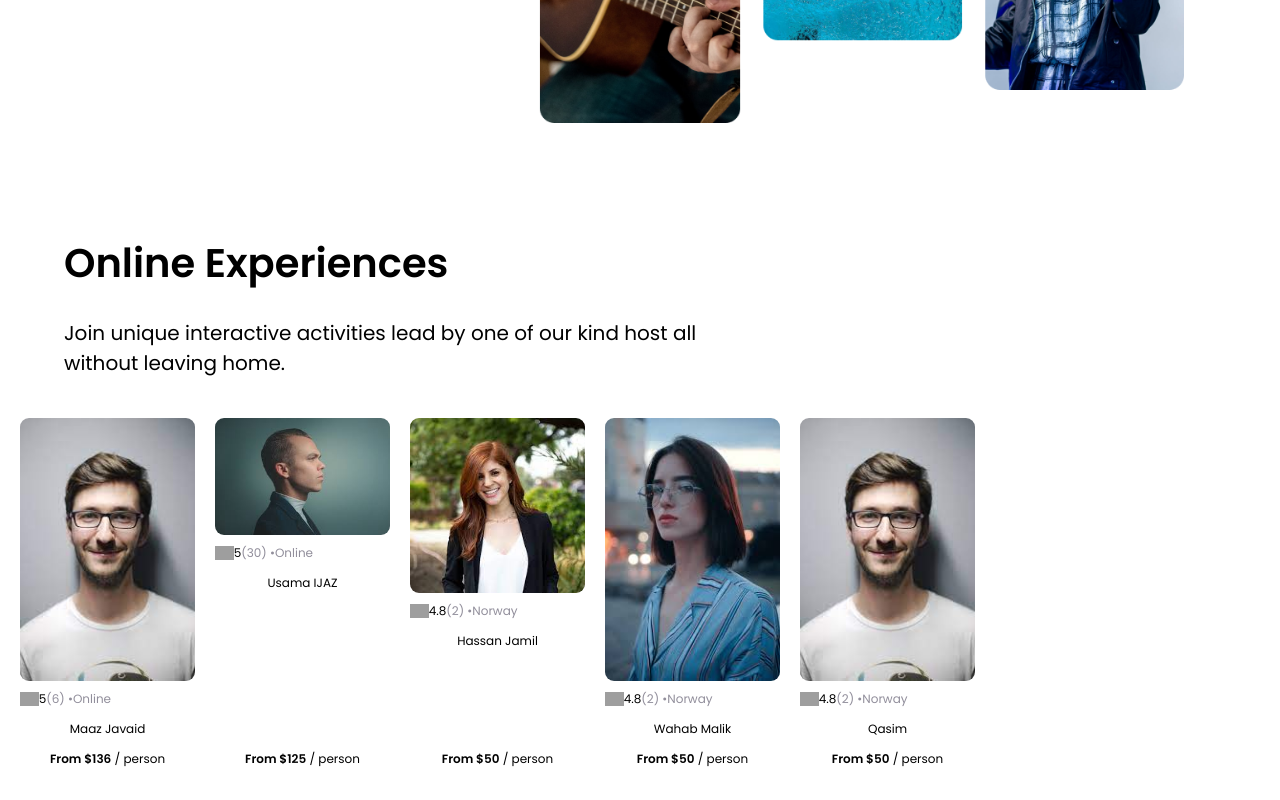
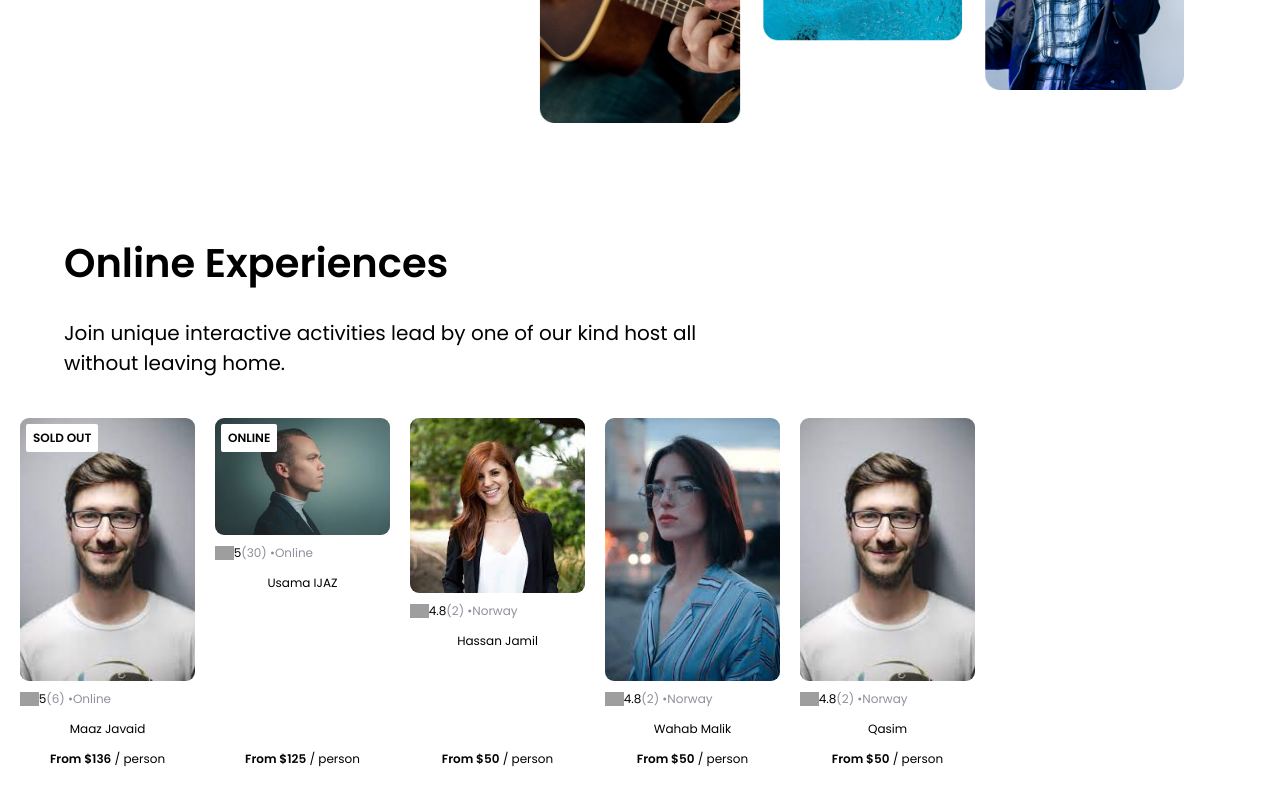
Before and after one commit to mmaazjavaid/Air-bnb_REACT, a React (Create React App) app: page / in a window 1280 px wide. Shown: the part 640-1440 px from the top of the page. Built offline with nearby package versions, Linux system fonts and the light colour scheme; grey boxes are pictures that could not be loaded.

Commit message:
Conditional rendering and object passing and project completed

```diff
--- a/src/components/Card.jsx
+++ b/src/components/Card.jsx
@@ -8,12 +8,8 @@ import Contact from './Contact';
 const Card = () => {
     const cardArray=data.map(item=>{
         return <Contact
-                img={item.coverImg}
-                rating={item.stats.rating}
-                reviewCount={item.stats.reviewCount}
-                location={item.location}
-                title={item.title}
-                price={item.price}
+        key={item.id}
+        item={item}
         />
     })
     return (
--- a/src/components/Contact.jsx
+++ b/src/components/Contact.jsx
@@ -1,17 +1,25 @@
 import React from "react"
 
 export default function Contact(props) {
+    let badgeText
+    if (props.item.openSpots === 0) {
+        badgeText = "SOLD OUT"
+    } else if (props.item.location === "Online") {
+        badgeText = "ONLINE"
+    }
     return (
+
         <div className="card">
-            <img src={`images/${props.img}`} className="card--image" />
+            {badgeText && <div className="card--badge">{badgeText}</div> }
+            <img src={`images/${props.item.coverImg}`} alt="person" className="card--image" />
             <div className="card--stats">
-                <img src="images/star.jpg" className="card--star" />
-                <span>{props.rating}</span>
-                <span className="gray">({props.reviewCount}) • </span>
-                <span className="gray">{props.location}</span>
+                <img src="images/star.jpg" alt="star" className="card--star" />
+                <span>{props.item.stats.rating}</span>
+                <span className="gray">({props.item.stats.reviewCount}) • </span>
+                <span className="gray">{props.item.location}</span>
             </div>
-            <p className="card--title">{props.title}</p>
-            <p className="card--price"><span className="bold">From ${props.price}</span> / person</p>
+            <p className="card--title">{props.item.title}</p>
+            <p className="card--price"><span className="bold">From ${props.item.price}</span> / person</p>
         </div>
     )
 }
--- a/src/index.css
+++ b/src/index.css
@@ -85,6 +85,7 @@ code {
 }
 
 .card {
+  position: relative;
   width: 175px;
   font-size: 12px;
   flex: 0 0 auto;         /* ADD */
@@ -124,3 +125,13 @@ code {
 .gray {
   color: #918E9B;
 }
+
+.card--badge{
+  position: absolute;
+  top: 6px;
+  left: 6px;
+  background-color: white;
+  padding: 5px 7px;
+  border-radius: 2px;
+  font-weight: bold;
+}
```
